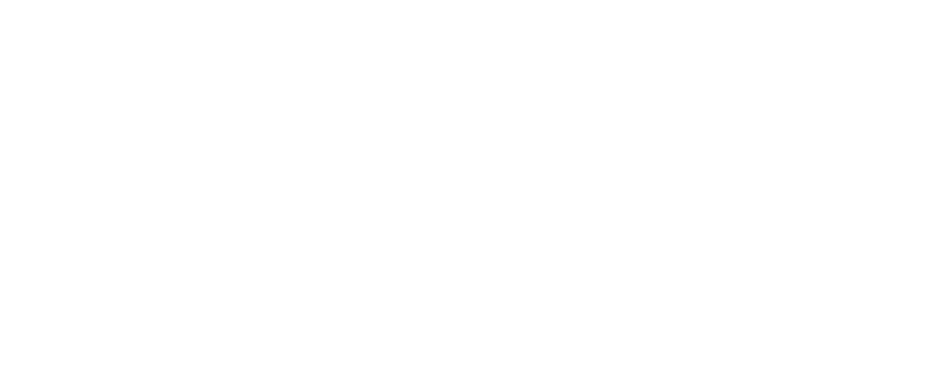
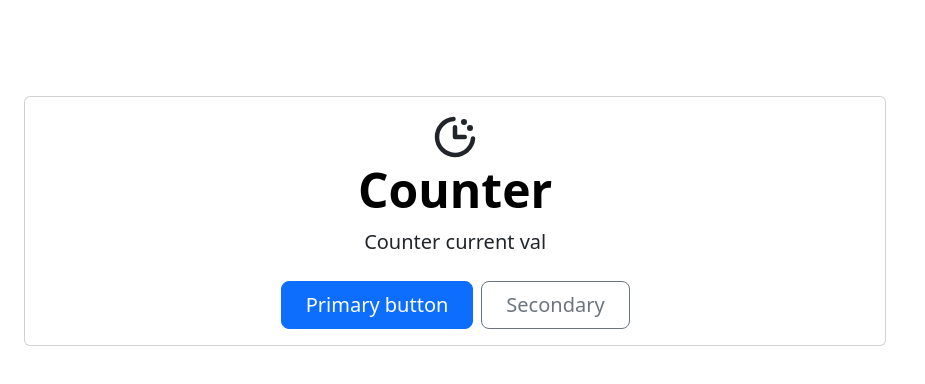
Before and after one commit to singhaditi2004/React, a React (Vite) app in the folder withBootStrap/Counter/: page / in a window 1280 px wide. Shown: the top 384 px of the page, without its empty margins (0-925 px from the left). Built offline with nearby package versions, Linux system fonts and the light colour scheme.

Commit message:
addded cmponents

```diff
--- a/withBootStrap/Counter/package.json
+++ b/withBootStrap/Counter/package.json
@@ -14,6 +14,7 @@
     "counter": "file:",
     "react": "^18.3.1",
     "react-dom": "^18.3.1",
+    "react-icons": "^5.3.0",
     "react-redux": "^9.1.2",
     "redux": "^5.0.1",
     "tailwind": "^4.0.0"
--- a/withBootStrap/Counter/src/App.css
+++ b/withBootStrap/Counter/src/App.css
@@ -0,0 +1,4 @@
+.clock{
+    height: 3rem;
+    width: 5em;
+}
--- a/withBootStrap/Counter/src/App.jsx
+++ b/withBootStrap/Counter/src/App.jsx
@@ -1,7 +1,39 @@
 import "./App.css";
+import DisplayValue from "./Components/DisplayValue";
+import Header from "./Components/Header";
+import Modal from "./Components/Container";
+import "bootstrap/dist/css/bootstrap.css";
 
 function App() {
-  return <></>;
+  return (
+    <>
+      <center
+        className="px-4 py-5 my-5
+      text-center"
+      >
+        <Modal>
+          <div className="col-lg-6 mx-auto">
+            <Header />
+            <DisplayValue />
+            <div className="d-grid gap-2 d-sm-flex justify-content-sm-center">
+              <button
+                type="button"
+                className="btn btn-primary btn-lg px-4 gap-3"
+              >
+                Primary button
+              </button>
+              <button
+                type="button"
+                className="btn btn-outline-secondary btn-lg px-4"
+              >
+                Secondary
+              </button>
+            </div>
+          </div>
+        </Modal>
+      </center>
+    </>
+  );
 }
 
 export default App;
--- /dev/null
+++ b/withBootStrap/Counter/src/Components/Container.jsx
@@ -0,0 +1,10 @@
+const Modal = ({ children }) => {
+  return (
+    <>
+      <div className="card" style={{ width: "70%" }}>
+        <div className="card-body">{children}</div>
+      </div>
+    </>
+  );
+};
+export default Modal;
--- /dev/null
+++ b/withBootStrap/Counter/src/Components/DisplayValue.jsx
@@ -0,0 +1,8 @@
+const DisplayValue = () => {
+  return (
+    <>
+      <p className="lead mb-4">Counter current val</p>
+    </>
+  );
+};
+export default DisplayValue;
--- a/withBootStrap/Counter/src/Components/Header.jsx
+++ b/withBootStrap/Counter/src/Components/Header.jsx
@@ -0,0 +1,13 @@
+import { PiClockCountdownBold } from "react-icons/pi";
+import "../App.css";
+const Header = () => {
+  return (
+    <>
+      <PiClockCountdownBold className="clock" />
+
+      <h1 className="display-5 fw-bold text-body-emphasis">Counter</h1>
+    </>
+  );
+};
+
+export default Header;
```
Also changed, not shown: 1 other file (tests, documents, lock files or other folders).
